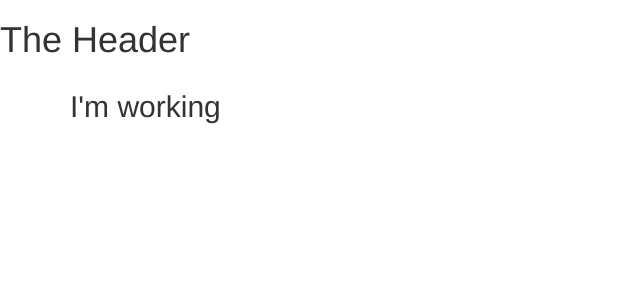
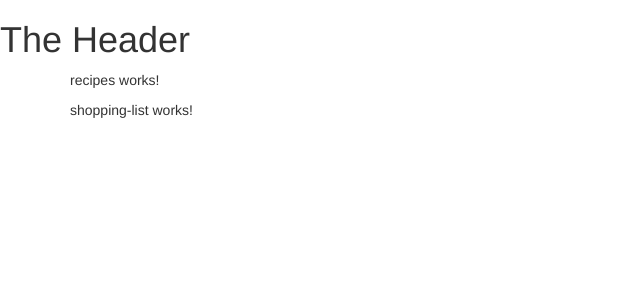
Before and after one commit to luujennifer/udemy-project, an Angular app: page / in a window 1280 px wide. Shown: the top 300 px of the page, without its empty margins (0-640 px from the left). Built offline with nearby package versions, Linux system fonts and the light colour scheme.

Commit message:
removing dummy text in app.component.html

```diff
--- a/src/app/app.component.html
+++ b/src/app/app.component.html
@@ -2,7 +2,8 @@
 <div class="container">
   <div class="row">
     <div class="col-md-12">
-      <h2>I'm working</h2>
+      <app-recipes></app-recipes>
+      <app-shopping-list></app-shopping-list>
     </div>
   </div>
 </div>
```
